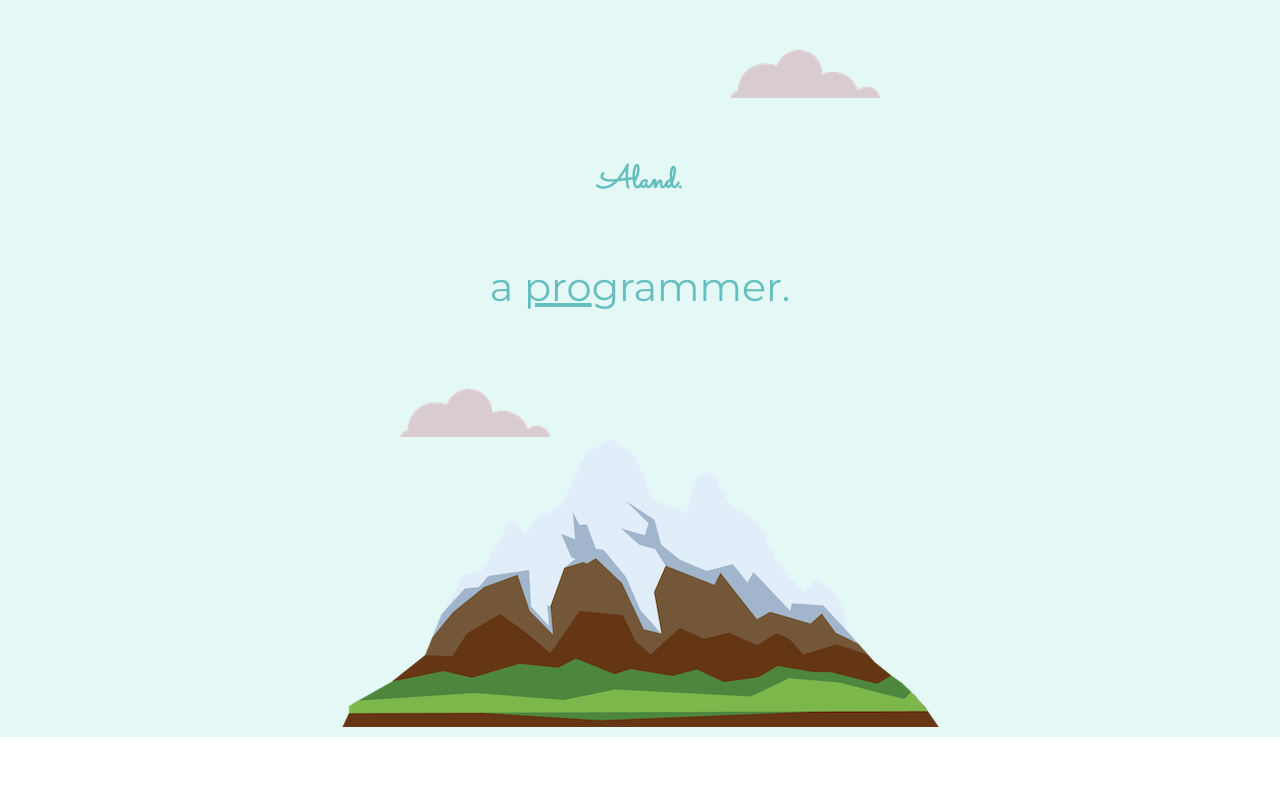
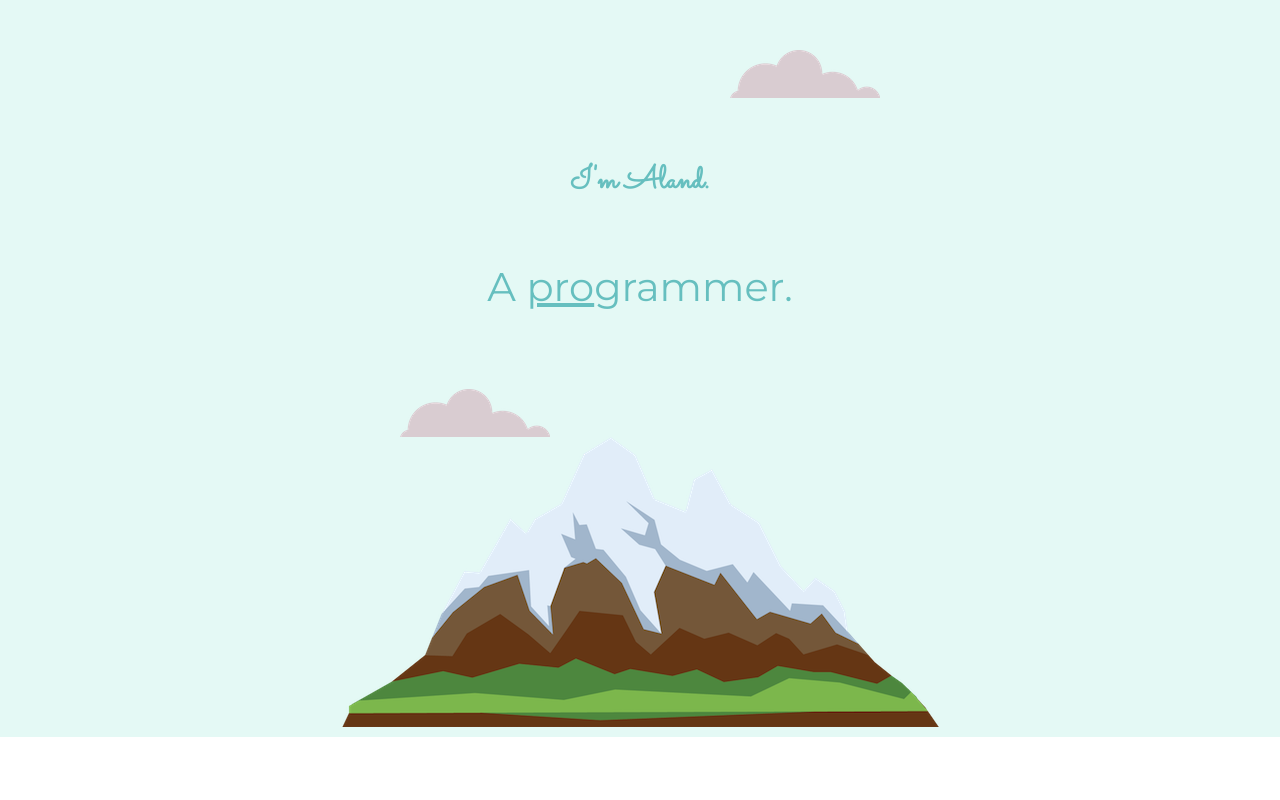
Before and after one commit to Alandkf/cld0, a plain HTML site: page index.html in a window 1280 px wide. Shown: the top 800 px of the page. Drawn offline with Linux system fonts and the light colour scheme.

Commit message:
Update index.html

```diff
--- a/index.html
+++ b/index.html
@@ -14,8 +14,8 @@
 
     <div class="top-container">
         <img class="top-cloud" src="CSS - My Site Images/cloud.png" alt="">
-        <h1>Aland.</h1>
-        <h2>a <span class="pro">pro</span>grammer.</h2>
+        <h1>I'm Aland.</h1>
+        <h2>A <span class="pro">pro</span>grammer.</h2>
         <img class="buttom-cloud" src="CSS - My Site Images/cloud.png" alt="">
         <img src="CSS - My Site Images/mountain.png" alt="">
     </div>
```
